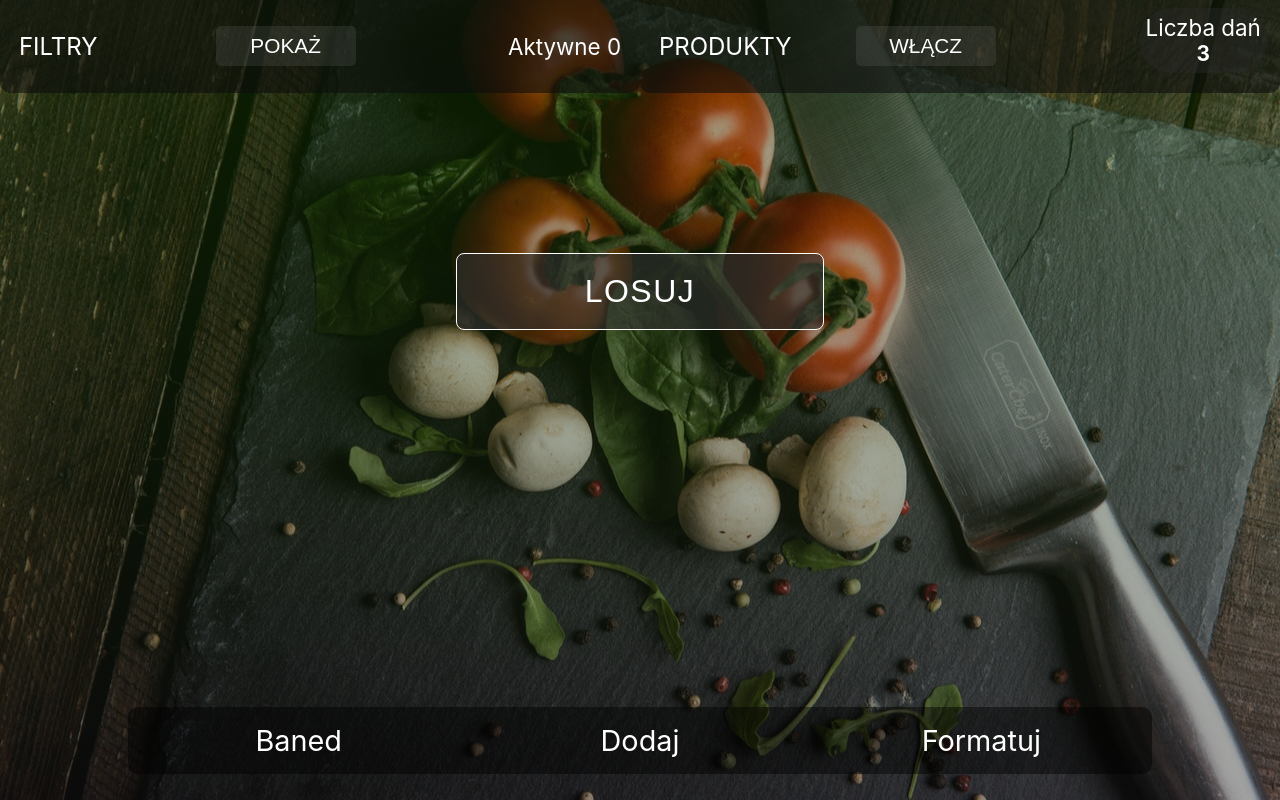
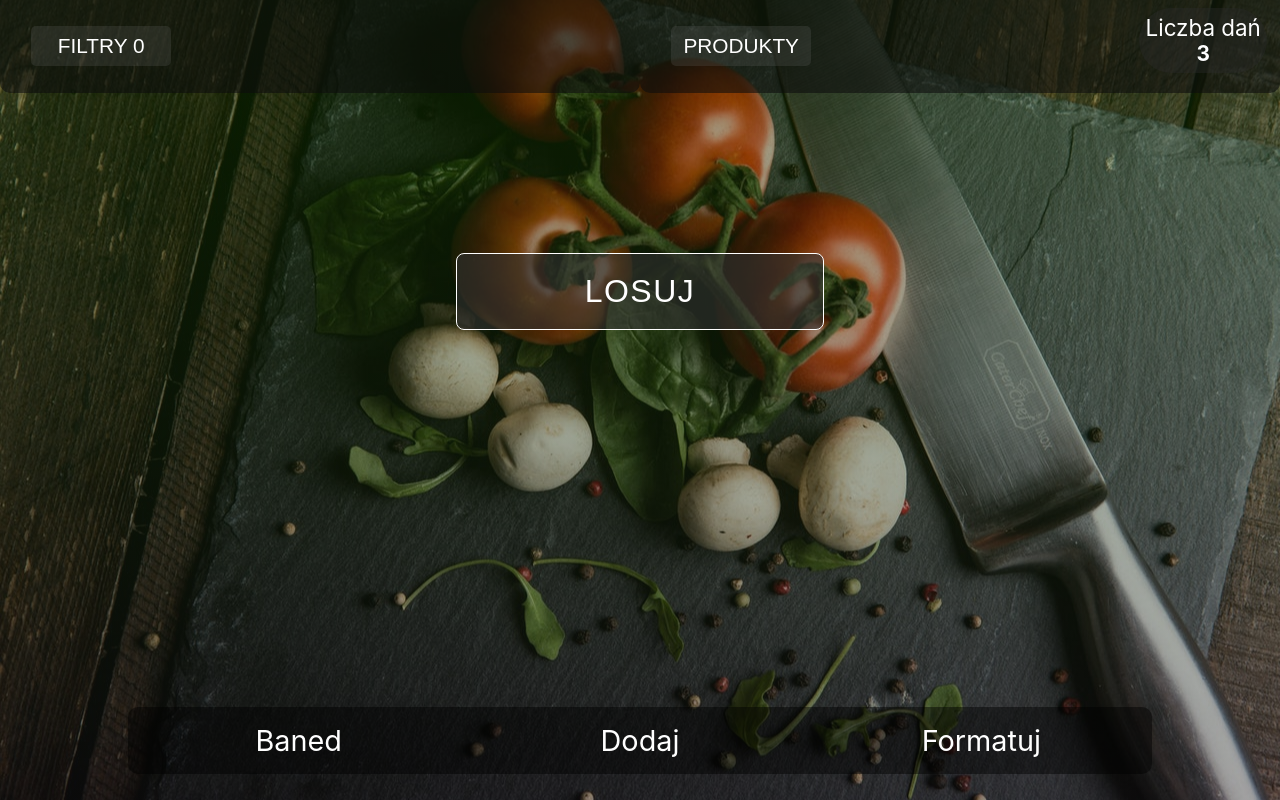
Before and after one commit to atrykp/what-s-for-dinner-react-app, a React (Create React App) app: page / in a window 1280 px wide. Built offline with nearby package versions, Linux system fonts and the light colour scheme.

Commit message:
change view in upper nav FilterArr.js and UserProducts.js

```diff
--- a/src/pages/FileterArr.js
+++ b/src/pages/FileterArr.js
@@ -273,13 +273,14 @@ const FileterArr = ({
   return (
     <>
       <div className="filters">
-        <p className="filters__name">Filtry</p>
+        {/* <p className="filters__name">Filtry</p> */}
         <button onClick={showFilterArr} className="filters__activeBtn">
-          {filterSection ? "ukryj" : "pokaż"}
+          {/* {filterSection ? "ukryj" : "pokaż"} */}
+          {`filtry ${activeFilters().length}`}
         </button>
-        <p className="filters__counter">
+        {/* <p className="filters__counter">
           Aktywne <span>{activeFilters().length}</span>
-        </p>
+        </p> */}
       </div>
 
       {filterForm}
--- a/src/pages/UserProducts.js
+++ b/src/pages/UserProducts.js
@@ -124,9 +124,10 @@ const UserProducts = ({
   return (
     <>
       <div className="userProducts">
-        <p className="userProducts__name">Produkty</p>
+        {/* <p className="userProducts__name">Produkty</p> */}
         <button onClick={showSection} className="userProducts__activeBtn">
-          {isActive ? "wyłącz" : "włącz"}
+          {/* {isActive ? "wyłącz" : "włącz"} */}
+          Produkty
         </button>
 
         {section}
--- a/src/styles/Filter.css
+++ b/src/styles/Filter.css
@@ -41,8 +41,7 @@
   border-style: none;
   text-align: center;
 }
-.filter .filter__removeBtn {
-}
+
 @media (min-width: 1024px) {
   .filter button {
     font-size: 1.7rem;
--- a/src/styles/UserProducts.css
+++ b/src/styles/UserProducts.css
@@ -6,11 +6,7 @@
   align-items: center;
   padding-left: 2%;
 }
-.userProducts__name {
-  text-transform: uppercase;
-  font-size: 1.2rem;
-  width: 30%;
-}
+
 .userProducts__activeBtn {
   margin: 2%;
   text-transform: uppercase;
@@ -21,8 +17,13 @@
   color: white;
   border-style: none;
   min-width: 110px;
-  max-width: 140px;
+  max-width: 200px;
   max-height: 40px;
+  cursor: pointer;
+  transition: 0.2s;
+}
+.userProducts__activeBtn:hover {
+  background-color: rgba(160, 160, 160, 0.2);
 }
 
 .userProducts__filters {
@@ -64,9 +65,6 @@
   }
 }
 @media (min-width: 700px) {
-  .userProducts__name {
-    font-size: 1.5rem;
-  }
   .userProducts__activeBtn {
     font-size: 1.3rem;
   }
```
Also changed, not shown: 1 other file (tests, documents, lock files or other folders).
